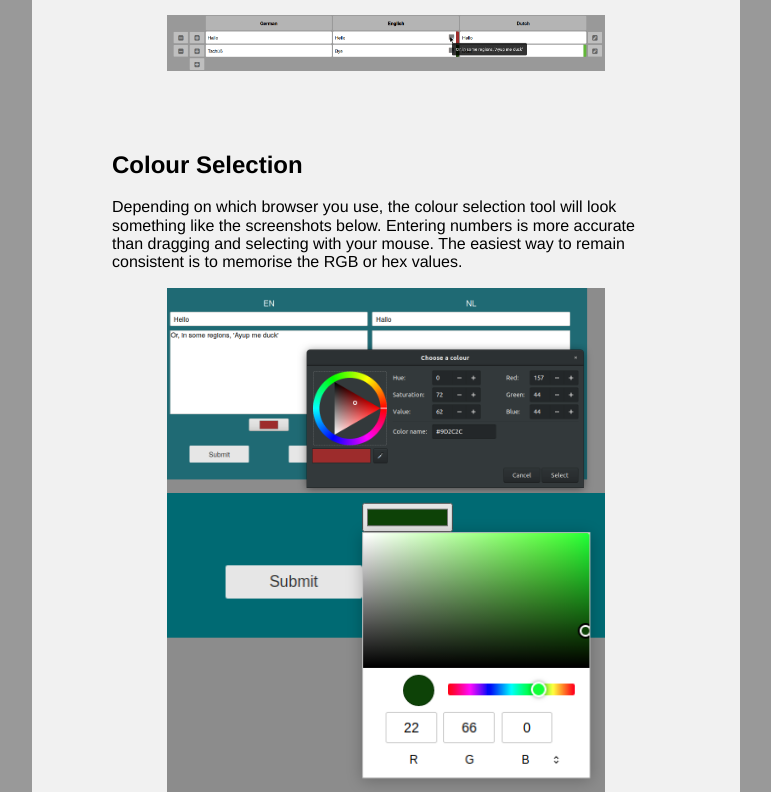
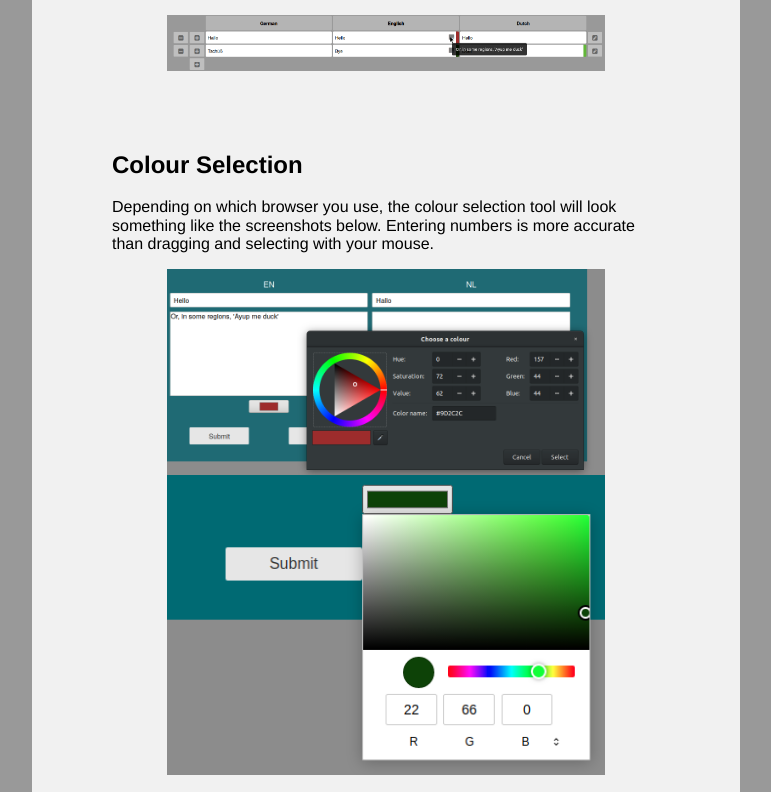
Before and after one commit to ay-bryson/lookup_hub, a Flask app: page /guide in a window 1280 px wide. Shown: the part 2040-2832 px from the top of the page, without its empty margins (254-1025 px from the left). Run offline with Flask 2, Linux system fonts and the light colour scheme; parts of the project's set-up code (start-up, migrations or seed data) failed here and were passed over.

Commit message:
Make minor improvement to Guide

```diff
--- a/lookup_hub/templates/guide.html
+++ b/lookup_hub/templates/guide.html
@@ -105,7 +105,7 @@
 
         <h2>Colour Selection</h2>
         <p>
-            Depending on which browser you use, the colour selection tool will look something like the screenshots below. Entering numbers is more accurate than dragging and selecting with your mouse. The easiest way to remain consistent is to memorise the RGB or hex values.
+            Depending on which browser you use, the colour selection tool will look something like the screenshots below. Entering numbers is more accurate than dragging and selecting with your mouse.
         </p>
         <img src="{{ url_for('static', filename='img/colour-select-firefox.png') }}" alt="Colour selection in Chrome">
         <img src="{{ url_for('static', filename='img/colour-select-chrome.png') }}" alt="Colour selection in Firefox">
```
